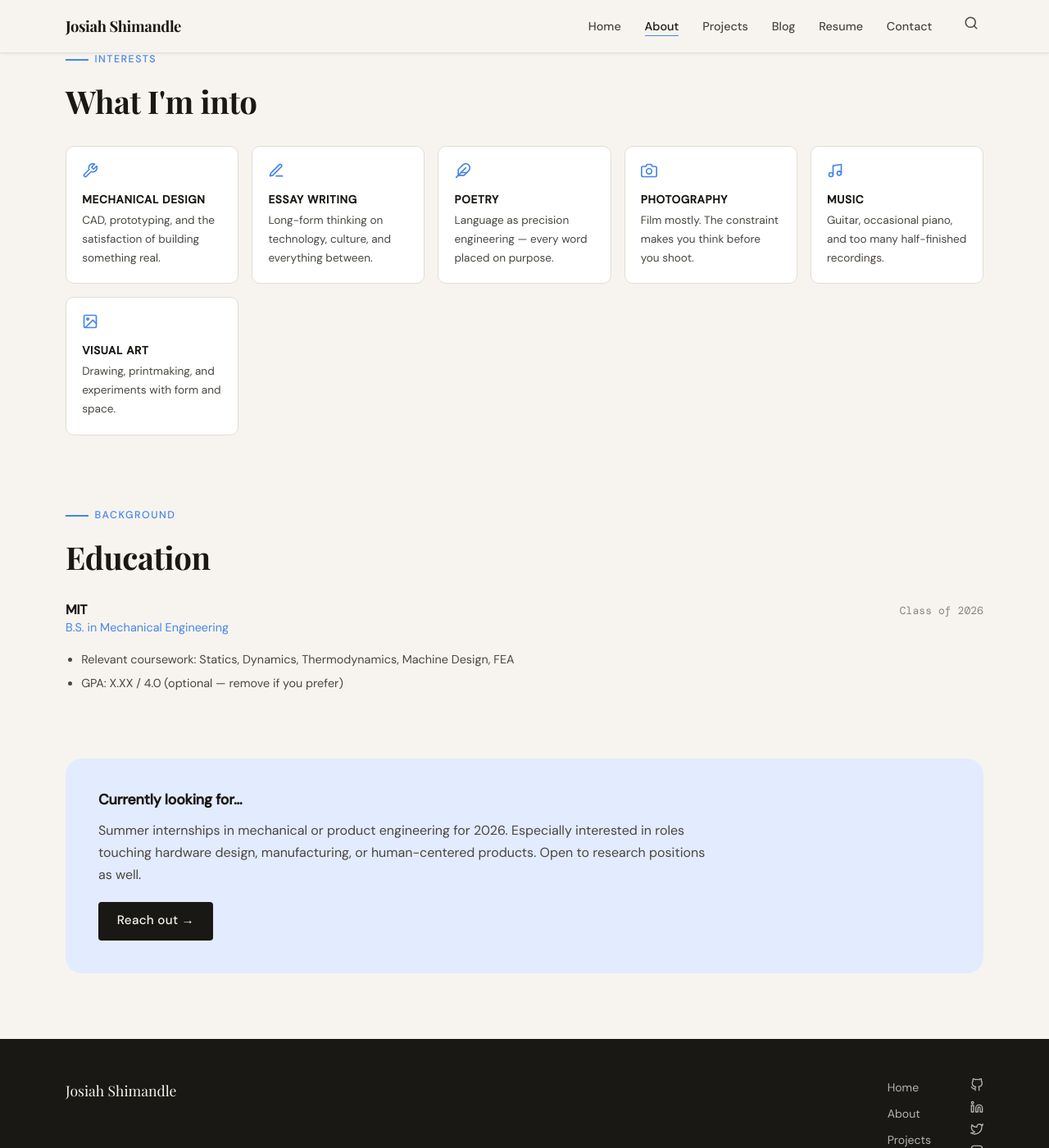
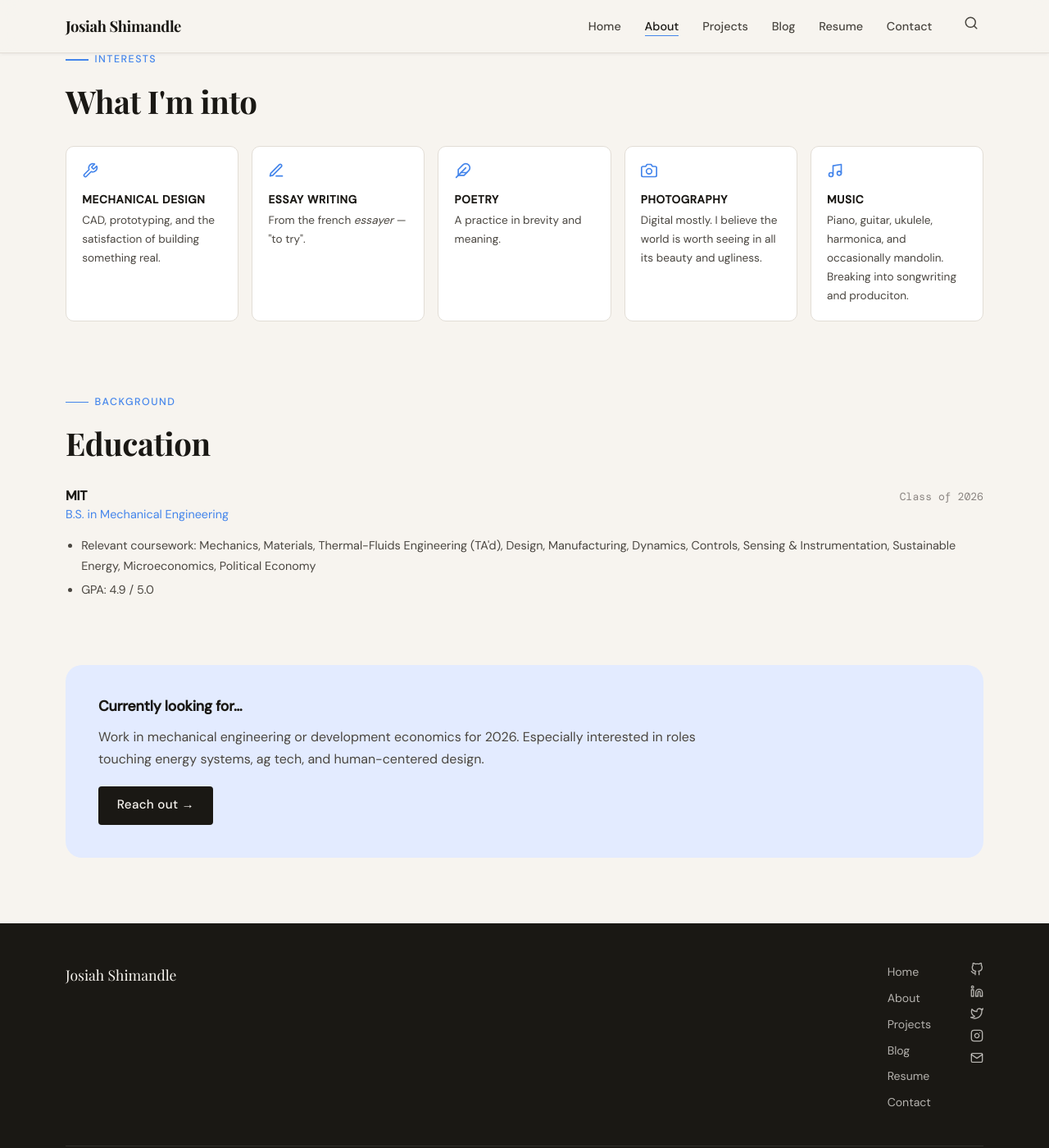
Before and after one commit to jshimandle/jshimandle.github.io, a Jekyll site: the page built from about.html, in a window 1280 px wide and 1400 px high, scrolled down 838 px. Shown: the whole window at 82% size. Built offline with Jekyll 4.4.1, drawn with Linux system fonts in a browser that asks for light colours; some web fonts are replaced; some of the changed text lies outside the part shown.

Commit message:
Update about.html

```diff
--- a/about.html
+++ b/about.html
@@ -24,8 +24,8 @@
         while my creative pursuits keep me thinking laterally.
       </p>
       <p style="color:var(--ink-2);">
-        When I'm not in the machine shop or the library, you'll find me
-        developing film, filling notebooks, or playing guitar badly but enthusiastically.
+        When I'm not in the machine shop or the library, you'll find me chasing sunsets,
+        making music, or writing about the wonder I find in the world around me
       </p>
     </div>
 
@@ -57,28 +57,30 @@
       <div class="interest-card">
         <i data-feather="edit-3"></i>
         <h4>Essay Writing</h4>
-        <p>Long-form thinking on technology, culture, and everything between.</p>
+        <p>From the french <i>essayer</i> — "to try". </p>
       </div>
       <div class="interest-card">
         <i data-feather="feather"></i>
         <h4>Poetry</h4>
-        <p>Language as precision engineering — every word placed on purpose.</p>
+        <p>A practice in brevity and meaning.</p>
       </div>
       <div class="interest-card">
         <i data-feather="camera"></i>
         <h4>Photography</h4>
-        <p>Film mostly. The constraint makes you think before you shoot.</p>
+        <p>Digital mostly. I believe the world is worth seeing in all its beauty and ugliness. </p>
       </div>
       <div class="interest-card">
         <i data-feather="music"></i>
         <h4>Music</h4>
-        <p>Guitar, occasional piano, and too many half-finished recordings.</p>
+        <p>Piano, guitar, ukulele, harmonica, and occasionally mandolin. Breaking into songwriting and produciton.</p>
       </div>
+      <!--
       <div class="interest-card">
         <i data-feather="image"></i>
         <h4>Visual Art</h4>
         <p>Drawing, printmaking, and experiments with form and space.</p>
       </div>
+      -->
     </div>
   </section>
 
@@ -97,8 +99,8 @@
         <span class="resume-entry-date">{{ site.education.year }}</span>
       </div>
       <ul style="padding-left:1.2em;margin-top:.5rem;">
-        <li style="list-style:disc;font-size:.9rem;color:var(--ink-2);">Relevant coursework: Statics, Dynamics, Thermodynamics, Machine Design, FEA</li>
-        <li style="list-style:disc;font-size:.9rem;color:var(--ink-2);">GPA: X.XX / 4.0 (optional — remove if you prefer)</li>
+        <li style="list-style:disc;font-size:.9rem;color:var(--ink-2);">Relevant  coursework: Mechanics, Materials, Thermal-Fluids Engineering (TA'd), Design, Manufacturing, Dynamics, Controls, Sensing & Instrumentation, Sustainable Energy, Microeconomics, Political Economy</li>
+        <li style="list-style:disc;font-size:.9rem;color:var(--ink-2);">GPA: 4.9 / 5.0</li>
       </ul>
     </div>
   </section>
@@ -110,9 +112,9 @@
     </h3>
     <!-- (*) Edit this section -->
     <p style="color:var(--ink-2);">
-      Summer internships in mechanical or product engineering for 2026.
-      Especially interested in roles touching hardware design, manufacturing,
-      or human-centered products. Open to research positions as well.
+      Work in mechanical engineering or development economics for 2026.
+      Especially interested in roles touching energy systems, ag tech,
+      and human-centered design.
     </p>
     <a href="{{ '/contact/' | relative_url }}" class="btn btn-primary" style="margin-top:1.2rem;">
       Reach out →
```
